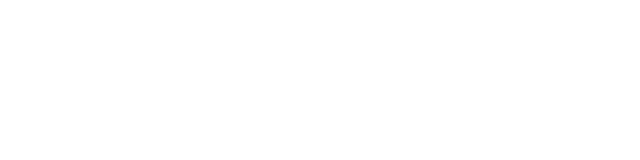
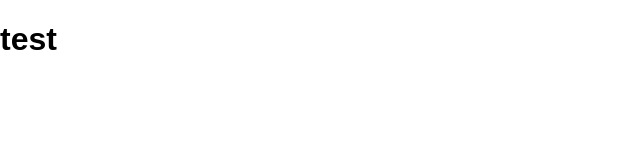
Before and after one commit to zCaioSantos/commerce-frontend, a React (Vite) app: page / in a window 1280 px wide. Before the commit this address had no page. Shown: the top 160 px of the page, without its empty margins (0-640 px from the left). Built offline with nearby package versions, Linux system fonts and the light colour scheme.

Commit message:
feat: add router landing page

```diff
--- a/src/router/index.tsx
+++ b/src/router/index.tsx
@@ -1,5 +1,6 @@
 import { Routes, Route } from 'react-router-dom';
 import { Dummy } from '../pages/Dummy';
+import { LandingPage } from '../pages/LandingPage';
 
 export function Routers() {
  return (
@@ -8,6 +9,8 @@
    <Route path="/users" element={<Dummy />} />
    <Route path="/products" element={<Dummy />} />
    <Route path="/logout" element={<h1>logout</h1>} />
+
+   <Route path="/" element={<LandingPage />} />
   </Routes>
  );
 }
```
